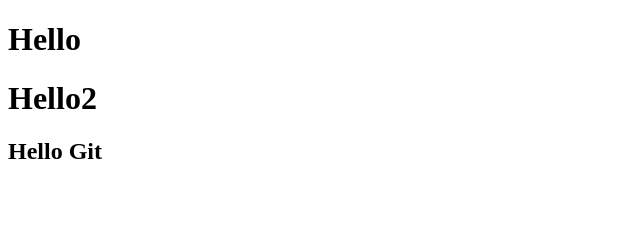
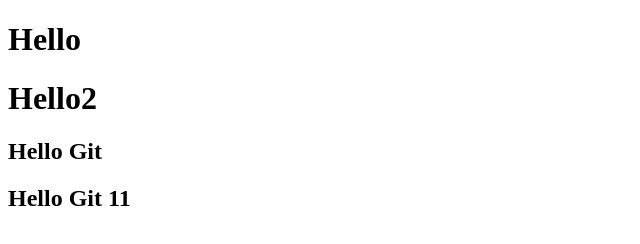
Before and after one commit to MINGW32/example, a plain HTML site: page index.html in a window 1280 px wide. Shown: the whole page, without its empty margins (0-640 px from the left). Drawn offline with Linux system fonts and the light colour scheme.

Commit message:
h2 was git 11

```diff
--- a/index.html
+++ b/index.html
@@ -7,5 +7,6 @@
 <h1>Hello</h1>
 <h1>Hello2</h1>
 <h2>Hello Git</h2>
+<h2>Hello Git 11</h2>
 </body>
 </html>
```
